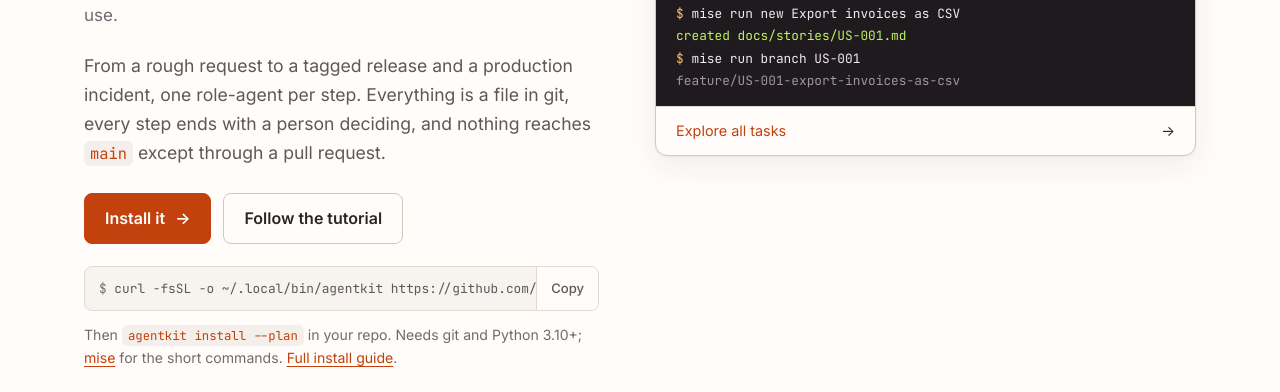
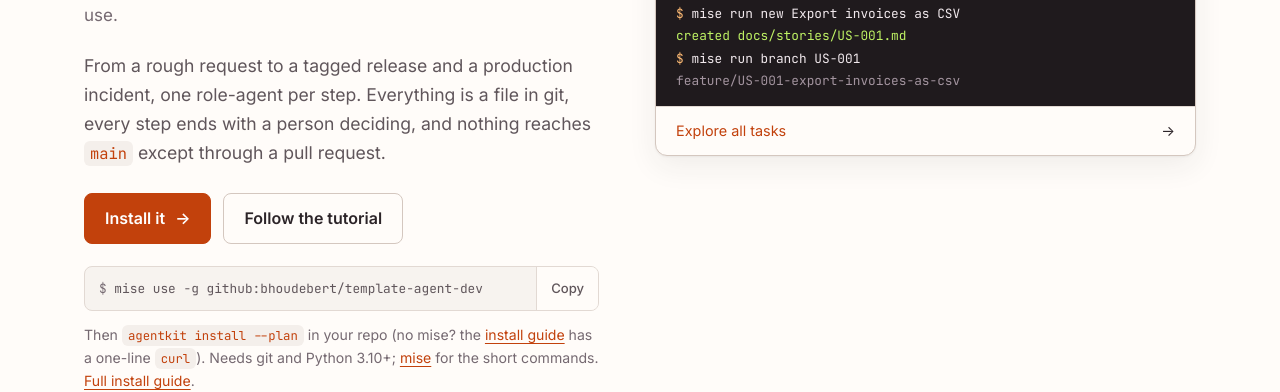
Before and after one commit to bhoudebert/template-agent-dev, a plain HTML site: page site/index.html in a window 1280 px wide. Shown: the part 416-808 px from the top of the page. Drawn offline with nearby package versions, Linux system fonts and the light colour scheme.

Commit message:
fix(release): publish per-platform archives so mise detects the asset
Testing against the real v0.1.0 release showed what mise's github backend
needs: an extension-less or platform-less asset is not detected, and a raw
`agentkit` asset or per-archive .sha256 files stop it resolving the
release at all. The release workflow now publishes the same executable as
agentkit-<arch>-<os>.tar.gz for x86_64/aarch64 on linux and macOS, plus
one agentkit.sha256, which mise detects with no options and which curl
fetches by platform name.

Docs: curl one-liner that picks the platform, the hero and install guide
use the mise command, and the cooldown and missing-asset cases are
explained.

```diff
--- a/site/index.html
+++ b/site/index.html
@@ -52,10 +52,10 @@
         <a class="btn" href="docs/tutorial.html">Follow the tutorial</a>
       </div>
       <div class="install">
-        <code id="cmd">curl -fsSL -o ~/.local/bin/agentkit https://github.com/bhoudebert/template-agent-dev/releases/latest/download/agentkit &amp;&amp; chmod +x ~/.local/bin/agentkit</code>
+        <code id="cmd">mise use -g github:bhoudebert/template-agent-dev</code>
         <button type="button" class="copy" data-copy-id="cmd" aria-label="Copy the install command">Copy</button>
       </div>
-      <p class="hero-foot">Then <code>agentkit install --plan</code> in your repo. Needs git and Python 3.10+; <a href="https://mise.jdx.dev">mise</a> for the short commands. <a href="docs/install.html">Full install guide</a>.</p>
+      <p class="hero-foot">Then <code>agentkit install --plan</code> in your repo (no mise? the <a href="docs/install.html">install guide</a> has a one-line <code>curl</code>). Needs git and Python 3.10+; <a href="https://mise.jdx.dev">mise</a> for the short commands. <a href="docs/install.html">Full install guide</a>.</p>
     </div>
 
     <div class="workbench" id="wb">
```
Also changed, not shown: 3 other files.
